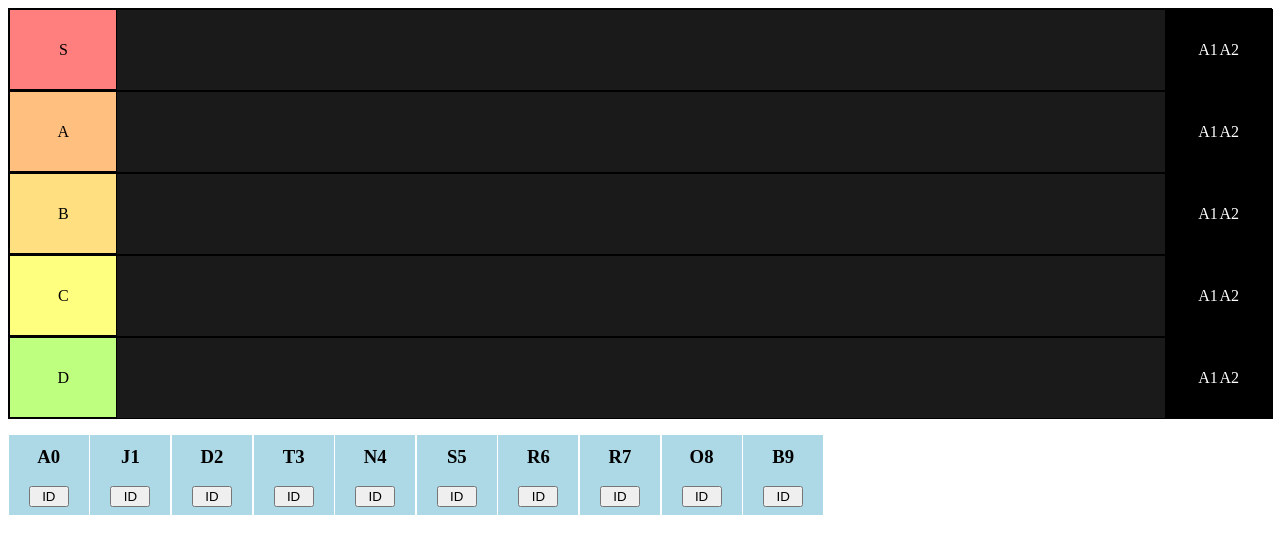
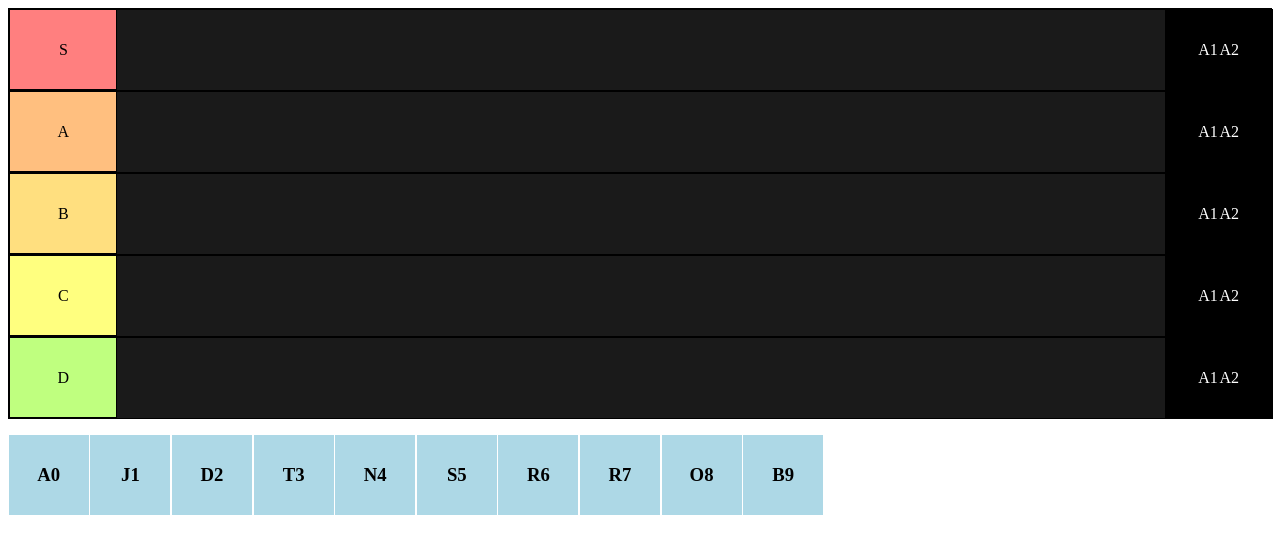
Before and after one commit to vincitaylaran/tier-list, a React (Create React App) app: page / in a window 1280 px wide. Shown: the top 554 px of the page. Built offline with nearby package versions, Linux system fonts and the light colour scheme.

Commit message:
write logic when dragging items between rows.

```diff
--- a/src/App.js
+++ b/src/App.js
@@ -12,17 +12,18 @@ class App extends Component {
 
   onDragStart = (required) => {
     const { source, destination, draggableId } = required;
-    console.log(`item draggableID: ${draggableId}`);
-    console.log("state BEFORE drop: ", this.state);
   };
 
   onDragEnd = async (required) => {
     // console.log("items BEFORE -> ", this.state.items.list);
 
-    const { source, destination } = required;
+    const { source, destination, draggableId } = required;
     let rows = JSON.parse(JSON.stringify(this.state.rows));
     let items = JSON.parse(JSON.stringify(this.state.items));
-    let item;
+    let item, row;
+
+    // if the first element is 'row' then it indicates that an item was dragged and dropped between rows.
+    // Each droppable row has a droppable ID that is formatted as such: row-<rowID><rowTier>
     const draggedBetweenRows =
       source.droppableId.split("-")[0] ===
       destination.droppableId.split("-")[0];
@@ -41,10 +42,29 @@ class App extends Component {
 
     // TODO: write logic when dragging items between different rows.
     if (draggedBetweenRows) {
+      let rowItem;
       console.log(
         `TO: row with droppableID '${destination.droppableId}'\nFROM: row with droppableID '${destination.droppableId}'`
       );
 
+      rows.forEach((row) => {
+        if (`row-${row.id}${row.tier}` === source.droppableId) {
+          row.items.forEach((item, index) => {
+            if (item.id === draggableId) {
+              rowItem = row.items.splice(index, 1)[0];
+              console.log("item: ", rowItem);
+            }
+          });
+        }
+      });
+
+      rows.forEach((row) => {
+        if (`row-${row.id}${row.tier}` === destination.droppableId) {
+          row.items.splice(destination.index, 0, rowItem);
+        }
+      });
+
+      this.setState({ rows, items });
       return;
     }
 
--- a/src/components/Item.js
+++ b/src/components/Item.js
@@ -17,12 +17,6 @@ const Container = styled.div`
   margin-right: 0.05rem;
 `;
 
-const Button = styled.button`
-  height: 50%;
-  width: 50%;
-  margin-bottom: 1rem;
-`;
-
 class Item extends Component {
   render() {
     return (
@@ -35,16 +29,6 @@ class Item extends Component {
             color={this.props.color}
           >
             <h3>{this.props.value}</h3>
-            <Button
-              onClick={() =>
-                console.log(
-                  "Draggable ID: ",
-                  provided.dragHandleProps["data-rbd-drag-handle-draggable-id"]
-                )
-              }
-            >
-              ID
-            </Button>
           </Container>
         )}
       </Draggable>
```
